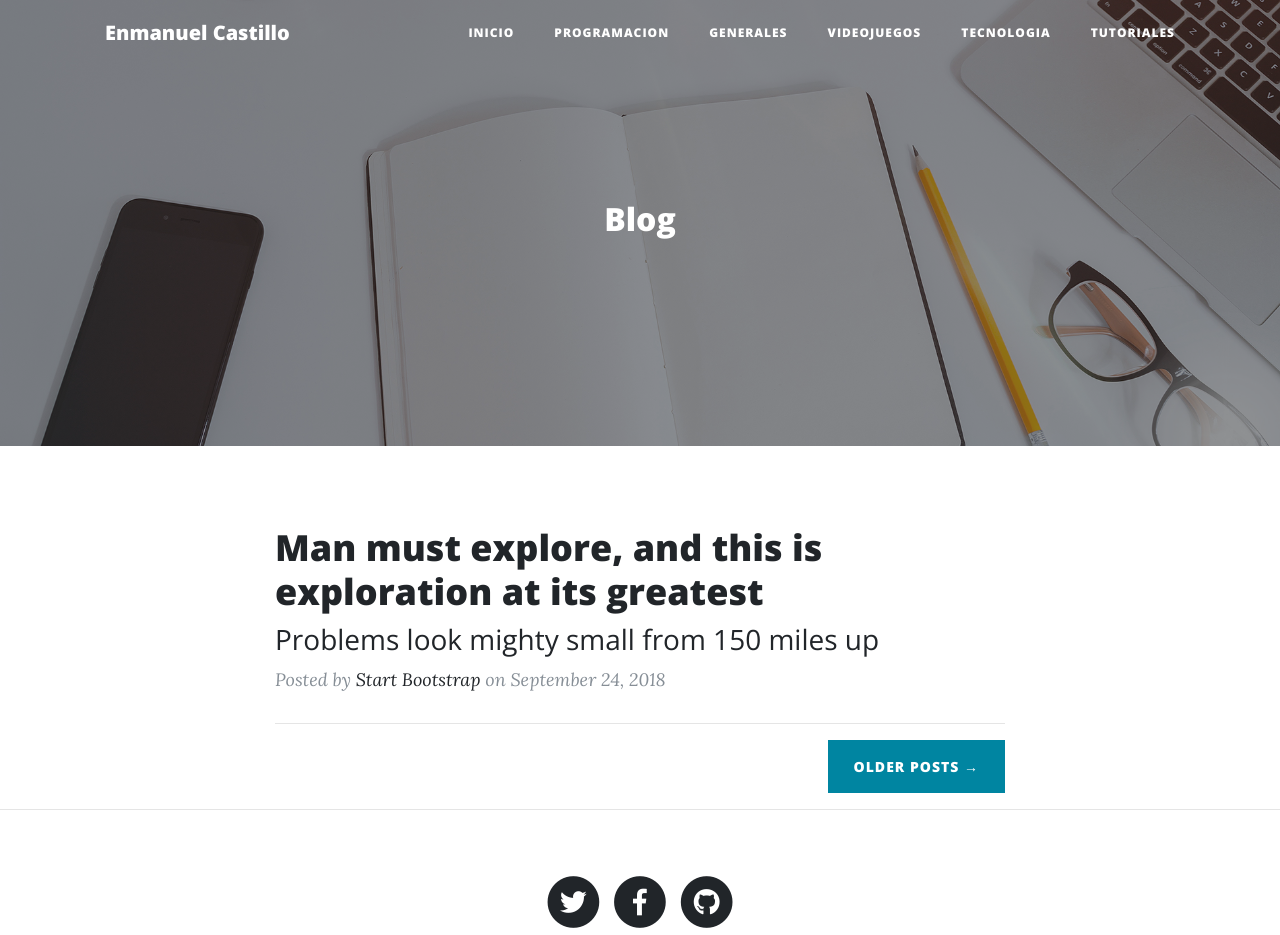
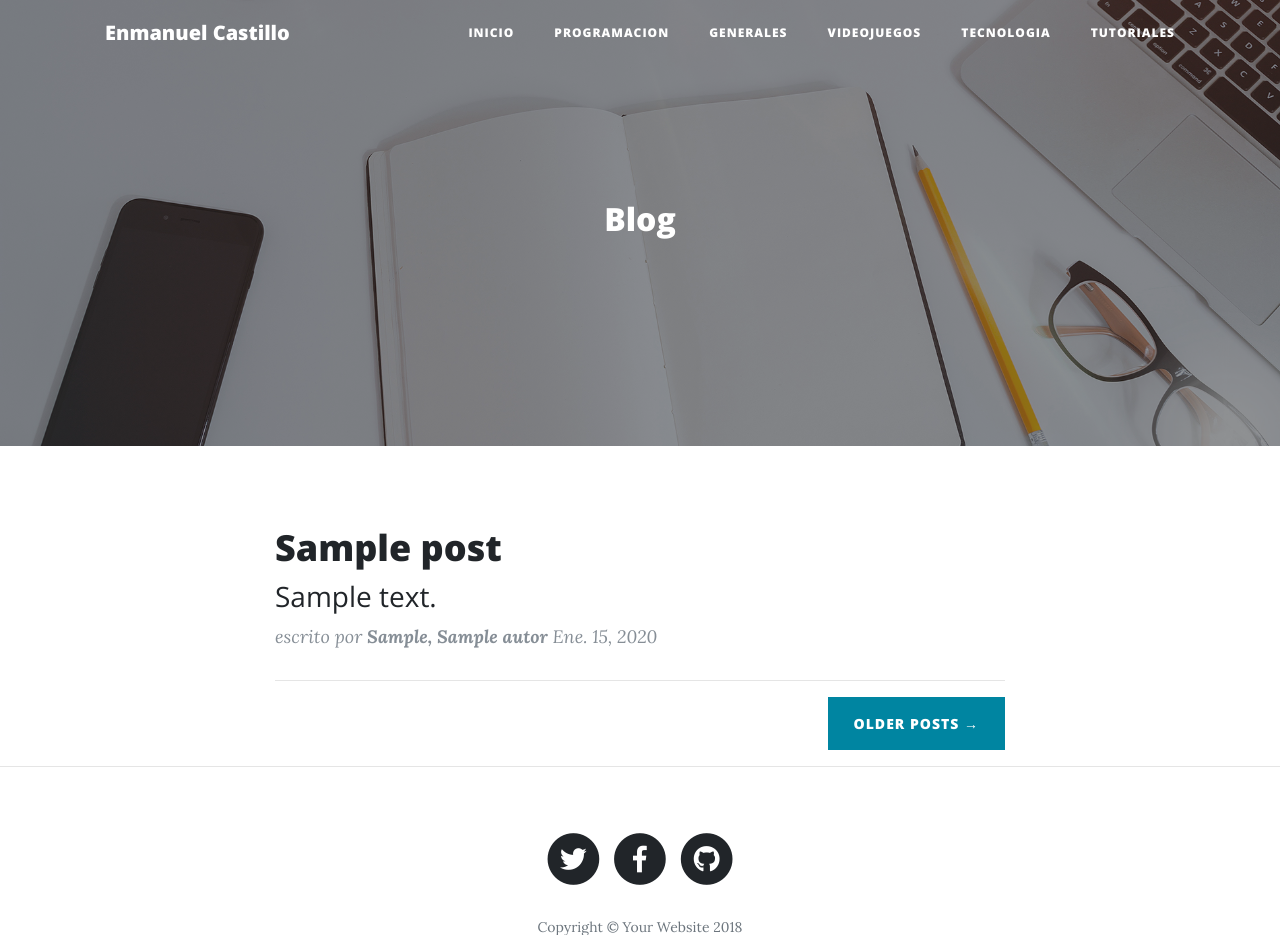
Before and after one commit to enmanuelCastillo5/django_blog, a Django app: template templates/index.html in a window 1280 px wide. Shown: the top 935 px of the page. Run offline with Django 3.2, Linux system fonts and the light colour scheme; the template is opened without the code that fills it: values that come from a table or form of the project are taken from there, others are empty; tables that the repository leaves empty hold one stand-in row (values such as "Sample post"); parts of the project's set-up code (start-up, migrations or seed data) failed here and were passed over; some libraries are stand-ins or nearby versions.

Commit message:
listando post por categoria

```diff
--- a/templates/index.html
+++ b/templates/index.html
@@ -77,20 +77,27 @@
     <div class="container">
       <div class="row">
         <div class="col-lg-8 col-md-10 mx-auto">
+          {% if posts %}
+          {% for post in posts %}
               <div class="post-preview">
                 <a href="post.html">
                   <h2 class="post-title">
-                Man must explore, and this is exploration at its greatest
+                    {{ post.titulo }}
                   </h2>
                   <h3 class="post-subtitle">
-                Problems look mighty small from 150 miles up
+                    {{ post.descripcion }}
                   </h3>
                 </a>
-            <p class="post-meta">Posted by
-              <a href="#">Start Bootstrap</a>
-              on September 24, 2018</p>
+                <p class="post-meta">escrito por
+                    <strong>{{ post.autor }}</strong>
+                  {{ post.feccha_creacion }}</p>
               </div>
               <hr>
+          {% endfor %}
+          {% else %}
+            <h1>no existen Posts registrado!!</h1>
+          {% endif %}
+
             <!-- Pager -->
             <div class="clearfix">
               <a class="btn btn-primary float-right" href="#">Older Posts &rarr;</a>
@@ -98,7 +105,6 @@
           </div>
         </div>
       </div>
-
       <hr>
 
     <!-- Footer -->
```
Also changed, not shown: aplicaciones/blog/views.py (+14 -6 lines). Lines whose indentation alone changed are shown as unchanged.
